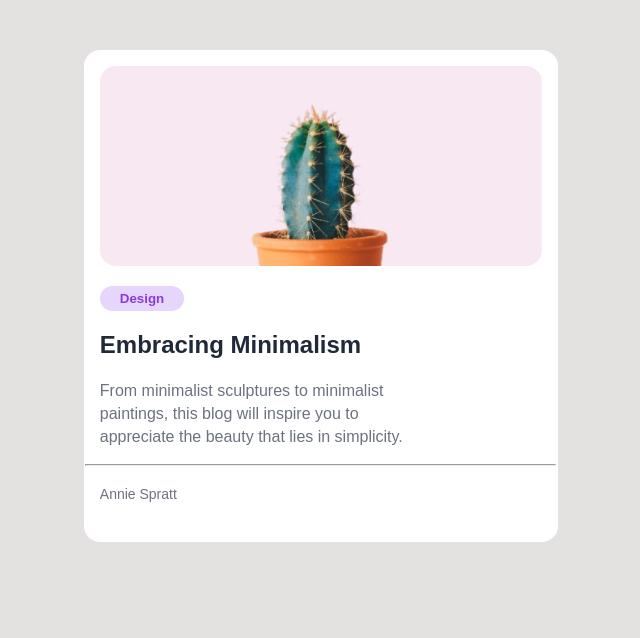
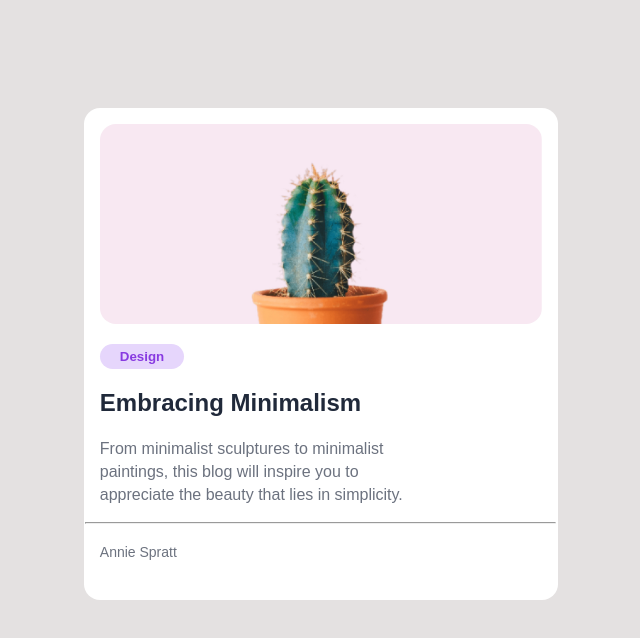
Before and after one commit to kumar2450/Minimal-blog-card, a plain HTML site: page dccl--responsive-mini-blog-card/index.html in a window 1280 px wide. Shown: the whole page, without its empty margins (319-959 px from the left). Drawn offline with Linux system fonts and the light colour scheme; a web font is replaced by a local one.

Commit message:
Add files via upload

```diff
--- a/dccl--responsive-mini-blog-card/style.css
+++ b/dccl--responsive-mini-blog-card/style.css
@@ -6,7 +6,6 @@ body {
   justify-content: center;
   align-items: center;
   background-color: #e4e1e1;
-  margin-top: 50px;
 }
 
 #container {
@@ -16,6 +15,9 @@ body {
   /* border: 1px solid red; */
   padding: 16px;
   border-radius: 16px;
+  margin-top: 100px;
+
+  align-items: start;
 }
 .img-container > img {
   width: 100%;
```
